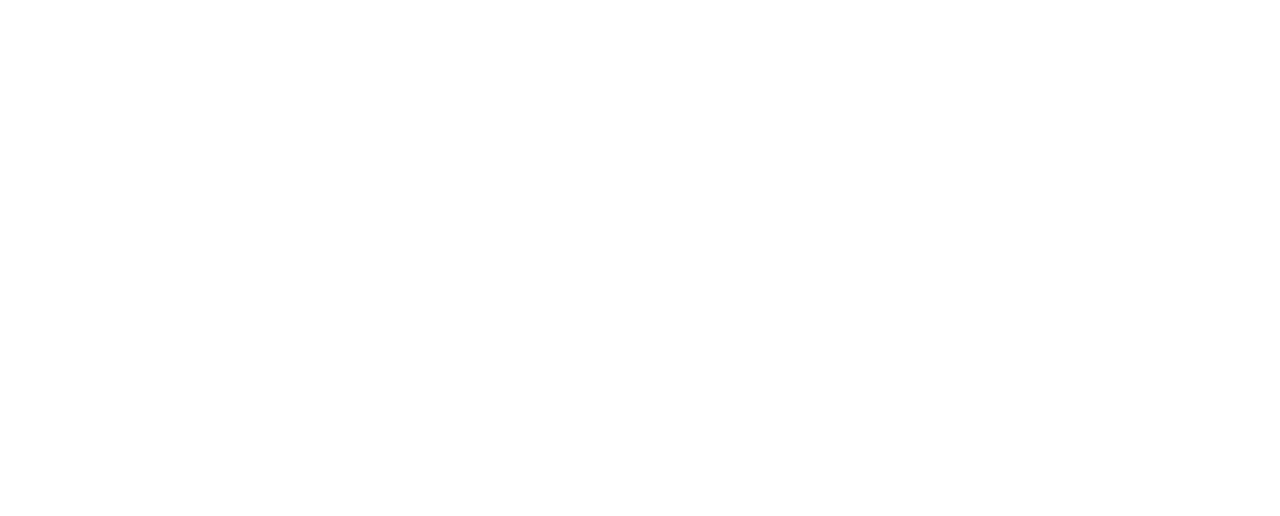
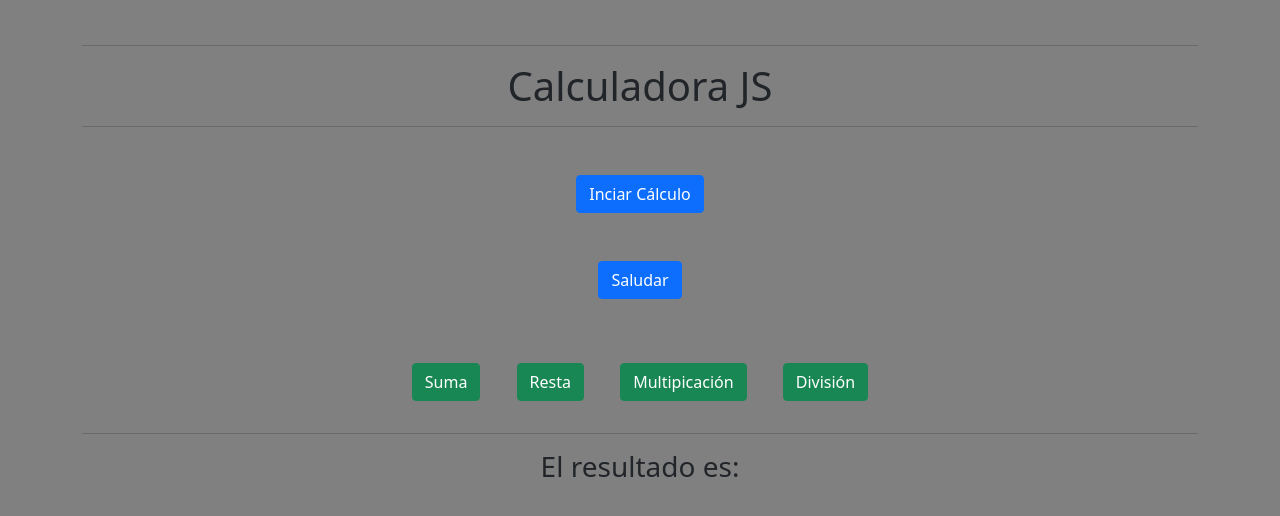
Before and after one commit to bey0t4s/clase09, a plain HTML site: page index.html in a window 1280 px wide. Drawn offline with nearby package versions, Linux system fonts and the light colour scheme.

Commit message:
clase09 js

```diff
--- /dev/null
+++ b/css/index.css
@@ -0,0 +1,8 @@
+body{
+    background: gray;
+    text-align: center;
+}
+
+.container{
+    margin-top: 45px;
+}
--- a/index.html
+++ b/index.html
@@ -4,9 +4,36 @@
     <meta charset="UTF-8">
     <meta http-equiv="X-UA-Compatible" content="IE=edge">
     <meta name="viewport" content="width=device-width, initial-scale=1.0">
+    <!-- Bootstrap -->
+    <link href="https://cdn.jsdelivr.net/npm/bootstrap@5.0.0-beta2/dist/css/bootstrap.min.css" rel="stylesheet"
+        integrity="sha384-BmbxuPwQa2lc/FVzBcNJ7UAyJxM6wuqIj61tLrc4wSX0szH/Ev+nYRRuWlolflfl" crossorigin="anonymous">
+
+    <link rel="stylesheet" href="./css/index.css">
     <title>Clase09</title>
 </head>
 <body>
+    <div class="container">
+        <hr>
+        <h1>Calculadora JS</h1>
+        <hr>
+        <div class="m-5">
+            <button onclick="iniciar()" class="btn btn-primary">Inciar Cálculo</button>
+        </div>
+        <div class="m-5">
+            <button onclick="saludar()" class="btn btn-primary">Saludar</button>
+        </div>
 
+        <button onclick="sumar()" class="btn btn-success m-3">Suma</button>
+        <button onclick="restar()" class="btn btn-success m-3">Resta</button>
+        <button onclick="multiplicar()" class="btn btn-success m-3">Multipicación</button>
+        <button onclick="dividir()" class="btn btn-success m-3">División</button>
+
+        <hr>
+        <div class="m-3">
+            <h3 id="resultado">El resultado es: </h3>
+        </div>
+    </div>
+
+    <script src="./js/index.js"></script>
 </body>
 </html>
--- /dev/null
+++ b/js/index.js
@@ -0,0 +1,42 @@
+//declaramos las variables
+let suma;
+let resta, multiplicacion, division;
+let numero1, numero2;
+
+let resultado = document.getElementById("resultado");
+
+//console.log(resultado);
+
+function saludar(){
+    resultado.innerHTML = 'hola usuario, un placer!!';
+}
+function iniciar(){
+    numero1 = prompt('ingrese un nro.:');
+    numero2 = prompt('ingrese otro nro.:');
+
+    console.log(numero1, numero2);
+}
+
+function sumar() {
+    suma = Number(numero1) + Number(numero2);
+    console.log(resultado.textContent + suma);
+    resultado.innerHTML = 'El resultado es: ' + suma;
+}
+
+function restar() {
+    resta = Number(numero1) - Number(numero2);
+    console.log(resultado.textContent + resta);
+    resultado.innerHTML = 'El resultado es: ' + resta;
+}
+
+function multiplicar() {
+    multiplicacion = Number(numero1) * Number(numero2);
+    console.log(resultado.textContent + multiplicacion);
+    resultado.innerHTML = 'El resultado es: ' + multiplicacion;
+}
+
+function dividir() {
+    division = Number(numero1) / Number(numero2);
+    console.log(resultado.textContent + division);
+    resultado.innerHTML = 'El resultado es: ' + division;
+}
```
